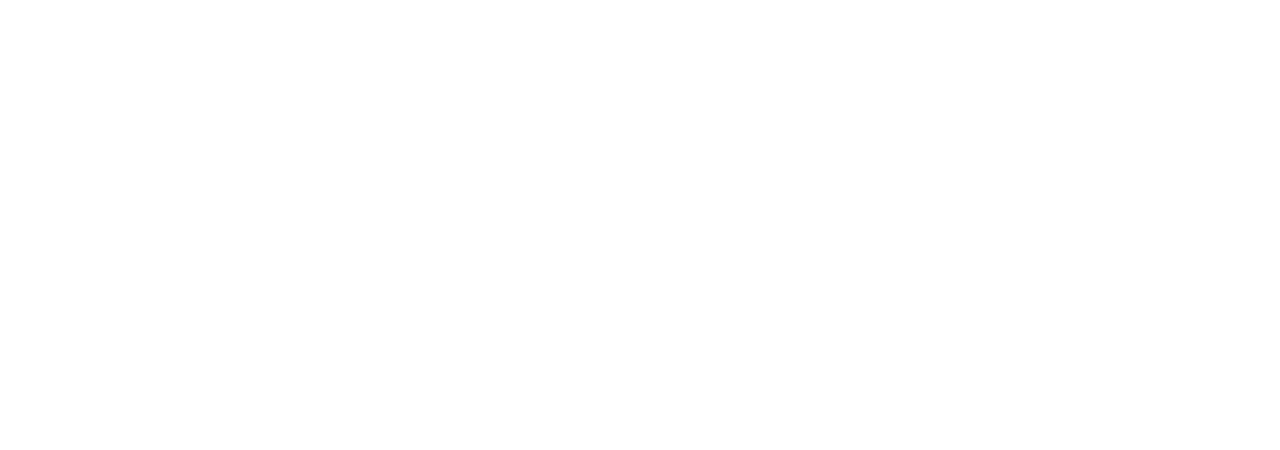
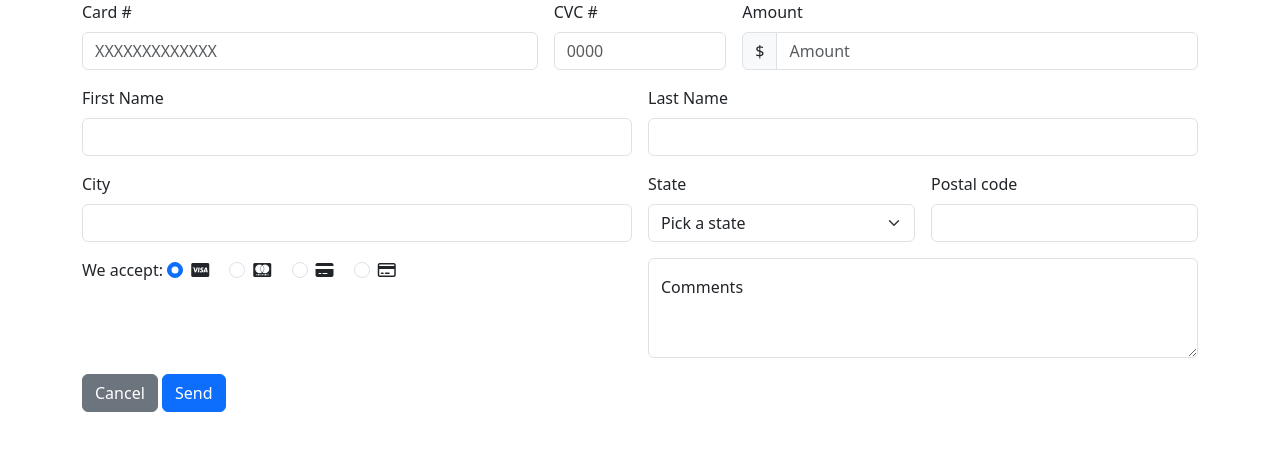
Before and after one commit to Nadia-2025/Form-HTML5-, a plain HTML site: page index.html in a window 1280 px wide. Drawn offline with nearby package versions, Linux system fonts and the light colour scheme.

Commit message:
Add html structure using bootstrap

```diff
--- a/index.html
+++ b/index.html
@@ -3,10 +3,90 @@
 <head>
     <meta charset="UTF-8">
     <meta name="viewport" content="width=device-width, initial-scale=1.0">
+    <link rel="stylesheet" href="https://cdn.jsdelivr.net/npm/bootstrap@5.3.3/dist/css/bootstrap.min.css">
+    <link rel="stylesheet" href="https://cdnjs.cloudflare.com/ajax/libs/font-awesome/6.7.2/css/all.min.css">
     <link rel="stylesheet" href="style.css">
     <title>Form HTML5</title>
 </head>
 <body>
+    <div class="container">
+        <form class="row g-3">
+            <div class="col-md-5">
+                <label for="inputCard" class="form-label">Card #</label>
+                <input type="number" class="form-control" id="inputCard" placeholder="XXXXXXXXXXXXX">
+            </div>
+            <div class="col-md-2">
+                <label for="inputCvc" class="form-label">CVC #</label>
+                <input type="nuember" class="form-control" id="inputCvc" placeholder="0000">
+            </div>
+            <div class="col-5">
+                <label for="inputCity" class="form-label">Amount</label>
+                <div class="input-group">
+                    <span class="input-group-text">$</span>
+                    <input type="text" class="form-control" id="inputCity" aria-label="Amount (to the nearest dollar)" placeholder="Amount">
+                </div>
+            </div>
+            <div class="col-md-6">
+                <label for="FirstName" class="form-label">First Name</label>
+                <input type="text" class="form-control" id="FirstName">
+            </div>
+            <div class="col-md-6">
+                <label for="LastName" class="form-label">Last Name</label>
+                <input type="text" class="form-control" id="LastName">
+            </div>
+            <div class="col-6">
+                <label for="inputCity" class="form-label">City</label>
+                <input type="text" class="form-control" id="inputCity">
+            </div>
+            <div class="col-3">
+                <label for="inputState" class="form-label">State</label>
+                <select class="form-select" id="inputState">
+                    <option selected>Pick a state</option>
+                    <option value="1">California</option>
+                    <option value="2">Texas</option>
+                    <option value="3">New York</option>
+                    <option value="3">Florida</option>
+                    <option value="3">Illinois</option>
+                </select>
+            </div>
+            <div class="col-3">
+                <label for="inputCodigoPostal" class="form-label">Postal code</label>
+                <input type="text" class="form-control" id="inputCodigoPostal">
+            </div>
+            <div class="col-6">
+                <label for="" class="form-label">We accept:</label>
+                <div class="form-check form-check-inline">
+                    <input class="form-check-input" type="radio" name="inlineRadioOptions" id="inlineRadio1" value="option1" checked>
+                    <label class="form-check-label" for="inlineRadio1"><i class="fa-brands fa-cc-visa"></i></label>
+                </div>
+                <div class="form-check form-check-inline">
+                    <input class="form-check-input" type="radio" name="inlineRadioOptions" id="inlineRadio2" value="option2">
+                    <label class="form-check-label" for="inlineRadio2"><i class="fa-brands fa-cc-mastercard"></i></label>
+                </div>
+                <div class="form-check form-check-inline">
+                    <input class="form-check-input" type="radio" name="inlineRadioOptions" id="inlineRadio3" value="option3">
+                    <label class="form-check-label" for="inlineRadio3"><i class="fa-solid fa-credit-card"></i></label>
+                </div>
+                <div class="form-check form-check-inline">
+                    <input class="form-check-input" type="radio" name="inlineRadioOptions" id="inlineRadio3" value="option4">
+                    <label class="form-check-label" for="inlineRadio4"><i class="fa-regular fa-credit-card"></i></label>
+                </div>
+            </div>
+            <div class="col-6">
+                <div class="form-floating">
+                    <textarea class="form-control" placeholder="Leave a comment here" id="floatingTextarea2" style="height: 100px"></textarea>
+                    <label for="floatingTextarea2">Comments</label>
+                </div>
+            </div>
+            <div class="col-12">
+                <button type="button" class="btn btn-secondary">Cancel</button>
+                <button type="submit" class="btn btn-primary">Send</button>
+            </div>
+        </form>
+
+    </div>
+
+
 
 </body>
 </html>
```
Also changed, not shown: form.png (added).
